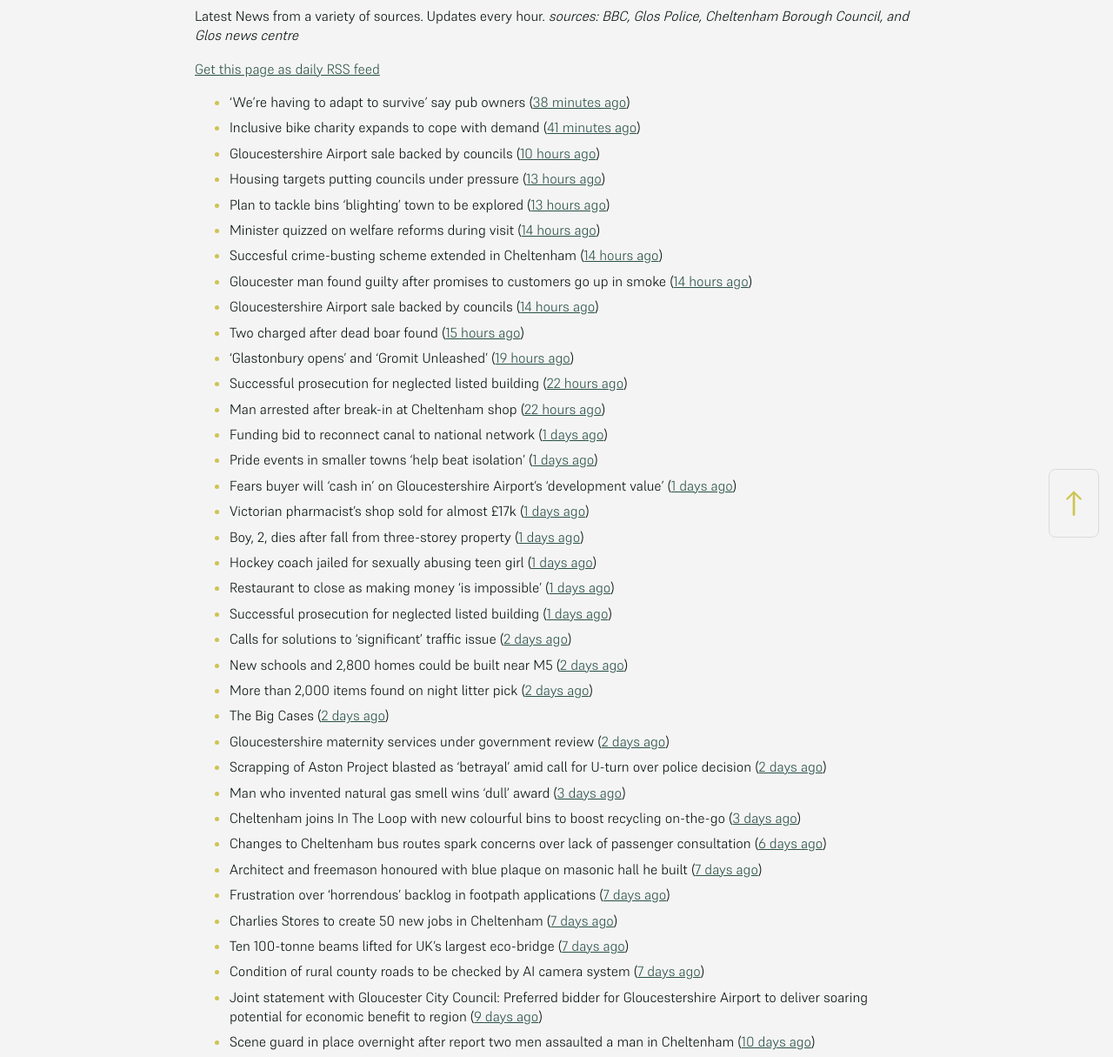
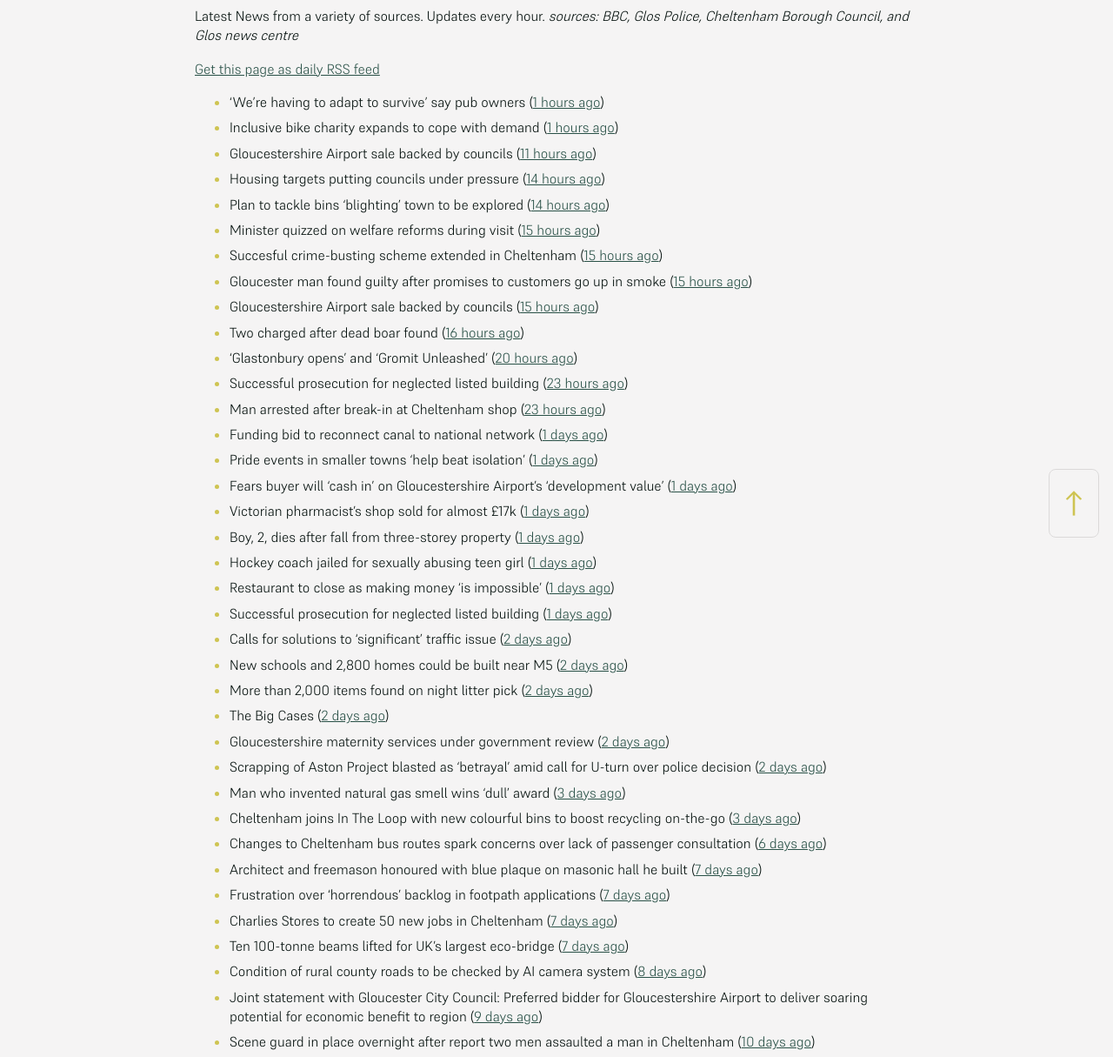
Before and after one commit to mat-0/cheltenham-open-data, a Jekyll site: the page built from _pages/news.md, in a window 1280 px wide. Shown: the part 266-1481 px from the top of the page at 87% size. Built offline with Jekyll 4.4.1, drawn with Linux system fonts in a browser that asks for light colours.

Commit message:
Updated 2025-06-27 06:59:34

```diff
--- a/_pages/news.md
+++ b/_pages/news.md
@@ -12,19 +12,19 @@ _sources: BBC, Glos Police, Cheltenham Borough Council, and Glos news centre_
 [Get this page as daily RSS feed](/daily.rss)
 
 <!-- news_marker starts -->
-- 'We're having to adapt to survive' say pub owners ([38 minutes ago](https://www.bbc.com/news/articles/c74z3yp3p0xo))
-- Inclusive bike charity expands to cope with demand ([41 minutes ago](https://www.bbc.com/news/articles/ceq79pjzq3no))
-- Gloucestershire Airport sale backed by councils ([10 hours ago](https://gloucesternewscentre.co.uk/gloucestershire-airport-sale-backed-by-councils/))
-- Housing targets putting councils under pressure ([13 hours ago](https://www.bbc.com/news/articles/c3en9q19k03o))
-- Plan to tackle bins 'blighting' town to be explored ([13 hours ago](https://www.bbc.com/news/articles/c98j40dy0mlo))
-- Minister quizzed on welfare reforms during visit ([14 hours ago](https://www.bbc.com/news/articles/cd6g58we454o))
-- Succesful crime-busting scheme extended in Cheltenham ([14 hours ago](https://gloucesternewscentre.co.uk/succesful-crime-busting-scheme-extended-in-cheltenham/))
-- Gloucester man found guilty after promises to customers go up in smoke ([14 hours ago](https://gloucesternewscentre.co.uk/gloucester-man-found-guilty-after-promises-to-customers-go-up-in-smoke/))
-- Gloucestershire Airport sale backed by councils ([14 hours ago](https://www.cheltenham.gov.uk/news/article/3024/gloucestershire_airport_sale_backed_by_councils))
-- Two charged after dead boar found ([15 hours ago](https://www.bbc.com/news/articles/cwykjzgjyrno))
-- 'Glastonbury opens' and 'Gromit Unleashed' ([19 hours ago](https://www.bbc.com/news/articles/cx2g8xvd4qdo))
-- Successful prosecution for neglected listed building ([22 hours ago](https://gloucesternewscentre.co.uk/successful-prosecution-for-neglected-listed-building/))
-- Man arrested after break-in at Cheltenham shop ([22 hours ago](https://gloucesternewscentre.co.uk/man-arrested-after-break-in-at-cheltenham-shop/))
+- 'We're having to adapt to survive' say pub owners ([1 hours ago](https://www.bbc.com/news/articles/c74z3yp3p0xo))
+- Inclusive bike charity expands to cope with demand ([1 hours ago](https://www.bbc.com/news/articles/ceq79pjzq3no))
+- Gloucestershire Airport sale backed by councils ([11 hours ago](https://gloucesternewscentre.co.uk/gloucestershire-airport-sale-backed-by-councils/))
+- Housing targets putting councils under pressure ([14 hours ago](https://www.bbc.com/news/articles/c3en9q19k03o))
+- Plan to tackle bins 'blighting' town to be explored ([14 hours ago](https://www.bbc.com/news/articles/c98j40dy0mlo))
+- Minister quizzed on welfare reforms during visit ([15 hours ago](https://www.bbc.com/news/articles/cd6g58we454o))
+- Succesful crime-busting scheme extended in Cheltenham ([15 hours ago](https://gloucesternewscentre.co.uk/succesful-crime-busting-scheme-extended-in-cheltenham/))
+- Gloucester man found guilty after promises to customers go up in smoke ([15 hours ago](https://gloucesternewscentre.co.uk/gloucester-man-found-guilty-after-promises-to-customers-go-up-in-smoke/))
+- Gloucestershire Airport sale backed by councils ([15 hours ago](https://www.cheltenham.gov.uk/news/article/3024/gloucestershire_airport_sale_backed_by_councils))
+- Two charged after dead boar found ([16 hours ago](https://www.bbc.com/news/articles/cwykjzgjyrno))
+- 'Glastonbury opens' and 'Gromit Unleashed' ([20 hours ago](https://www.bbc.com/news/articles/cx2g8xvd4qdo))
+- Successful prosecution for neglected listed building ([23 hours ago](https://gloucesternewscentre.co.uk/successful-prosecution-for-neglected-listed-building/))
+- Man arrested after break-in at Cheltenham shop ([23 hours ago](https://gloucesternewscentre.co.uk/man-arrested-after-break-in-at-cheltenham-shop/))
 - Funding bid to reconnect canal to national network ([1 days ago](https://www.bbc.com/news/articles/cgmw1werzneo))
 - Pride events in smaller towns 'help beat isolation' ([1 days ago](https://www.bbc.com/news/articles/c24v5vqj8dro))
 - Fears buyer will ‘cash in’ on Gloucestershire Airport’s ‘development value’ ([1 days ago](https://gloucesternewscentre.co.uk/fears-buyer-will-cash-in-on-gloucestershire-airports-development-value/))
@@ -46,7 +46,7 @@ _sources: BBC, Glos Police, Cheltenham Borough Council, and Glos news centre_
 - Frustration over ‘horrendous’ backlog in footpath applications ([7 days ago](https://gloucesternewscentre.co.uk/frustration-over-horrendous-backlog-in-footpath-applications/))
 - Charlies Stores to create 50 new jobs in Cheltenham ([7 days ago](https://gloucesternewscentre.co.uk/charlies-stores-to-create-50-new-jobs-in-cheltenham/))
 - Ten 100-tonne beams lifted for UK’s largest eco-bridge ([7 days ago](https://www.bbc.co.uk/sounds/play/p0lk57bp))
-- Condition of rural county roads to be checked by AI camera system ([7 days ago](https://gloucesternewscentre.co.uk/condition-of-rural-county-roads-to-be-checked-by-ai-camera-system/))
+- Condition of rural county roads to be checked by AI camera system ([8 days ago](https://gloucesternewscentre.co.uk/condition-of-rural-county-roads-to-be-checked-by-ai-camera-system/))
 - Joint statement with Gloucester City Council: Preferred bidder for Gloucestershire Airport to deliver soaring potential for economic benefit to region ([9 days ago](https://www.cheltenham.gov.uk/news/article/3021/joint_statement_with_gloucester_city_council_preferred_bidder_for_gloucestershire_airport_to_deliver_soaring_potential_for_economic_benefit_to_region))
 - Scene guard in place overnight after report two men assaulted a man in Cheltenham ([10 days ago](https://gloucesternewscentre.co.uk/scene-guard-in-place-overnight-after-report-two-men-assaulted-a-man-in-cheltenham/))
 - Man sentenced for illegal tobacco sales ([10 days ago](https://gloucesternewscentre.co.uk/man-sentenced-for-illegal-tobacco-sales/))
```
Also changed, not shown: _data/flood.json (+5 -27 lines), _pages/fix-my-street.md (+3 -3 lines), index.md (+5 -5 lines).
